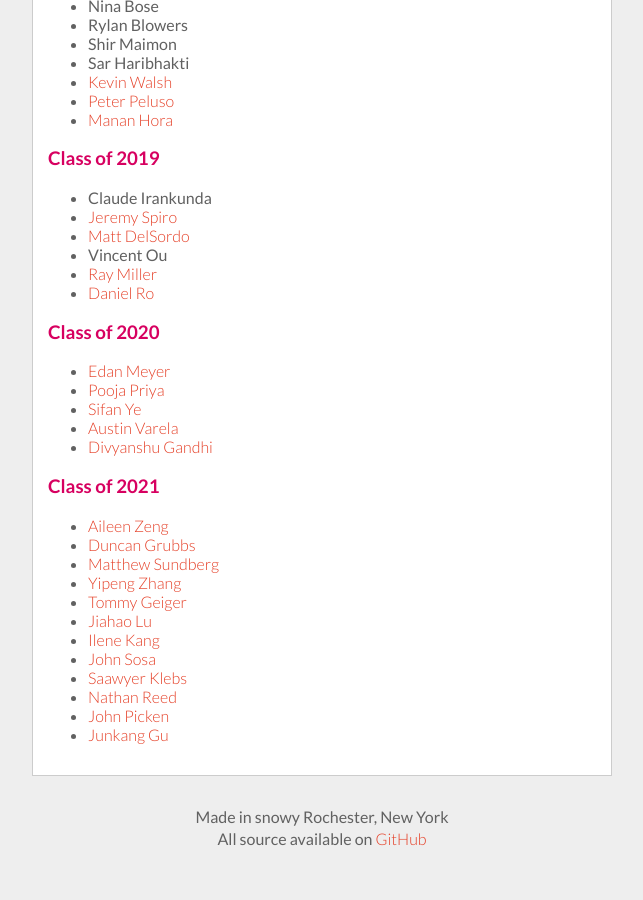
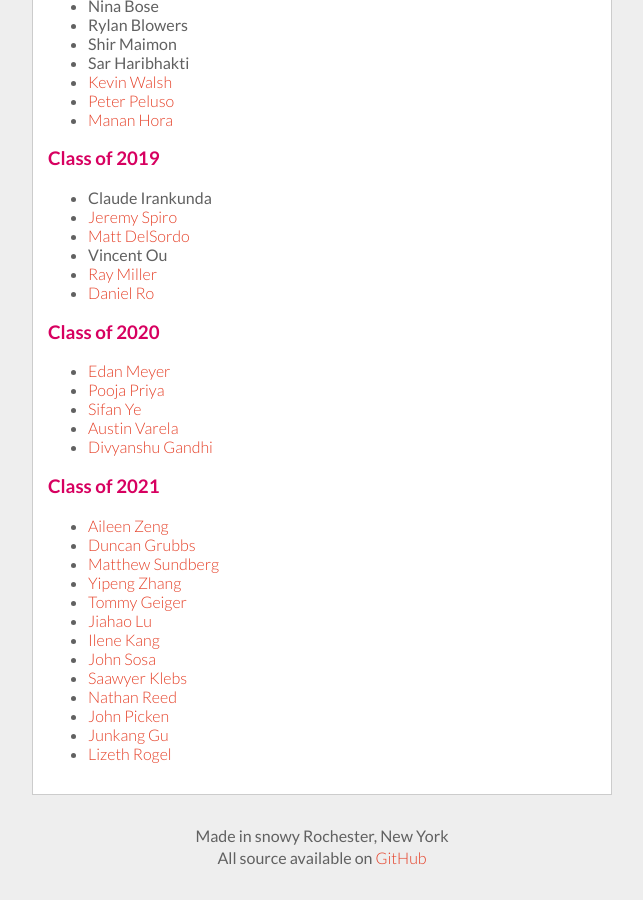
Before and after one commit to RocHack/rochack.org, a Jekyll site: the page built from about.html, in a window 1280 px wide and 900 px high, scrolled down 2051 px. Shown: the whole window, without its empty margins (318-961 px from the left). Built offline with Jekyll 4.4.1, drawn with Linux system fonts in a browser that asks for light colours.

Commit message:
Added new member, Lizeth

```diff
--- a/about.html
+++ b/about.html
@@ -244,6 +244,9 @@ members:
     -
         name: Junkang Gu
         link: https://github.com/JKGu
+    -
+        name: Lizeth Rogel
+        link: https://github.com/xlzth
 
 ---
 <div class="container">
```
